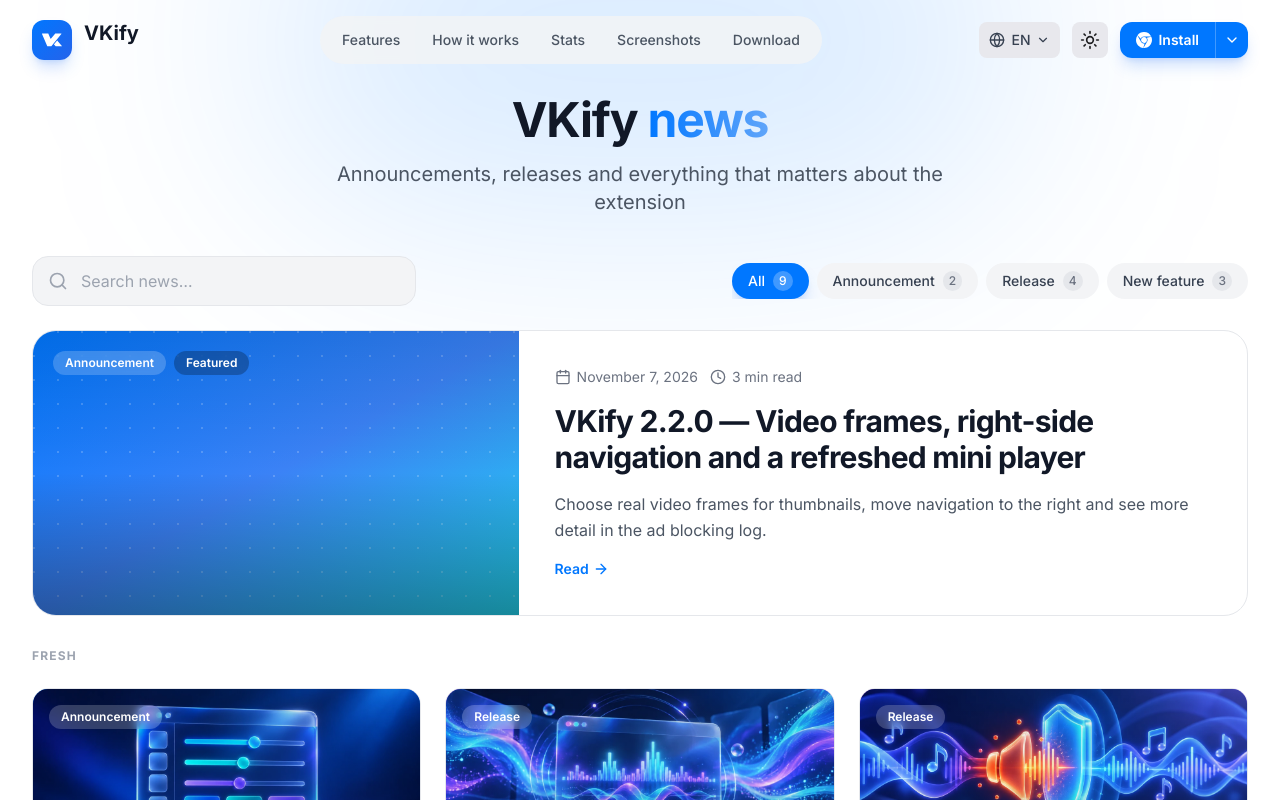
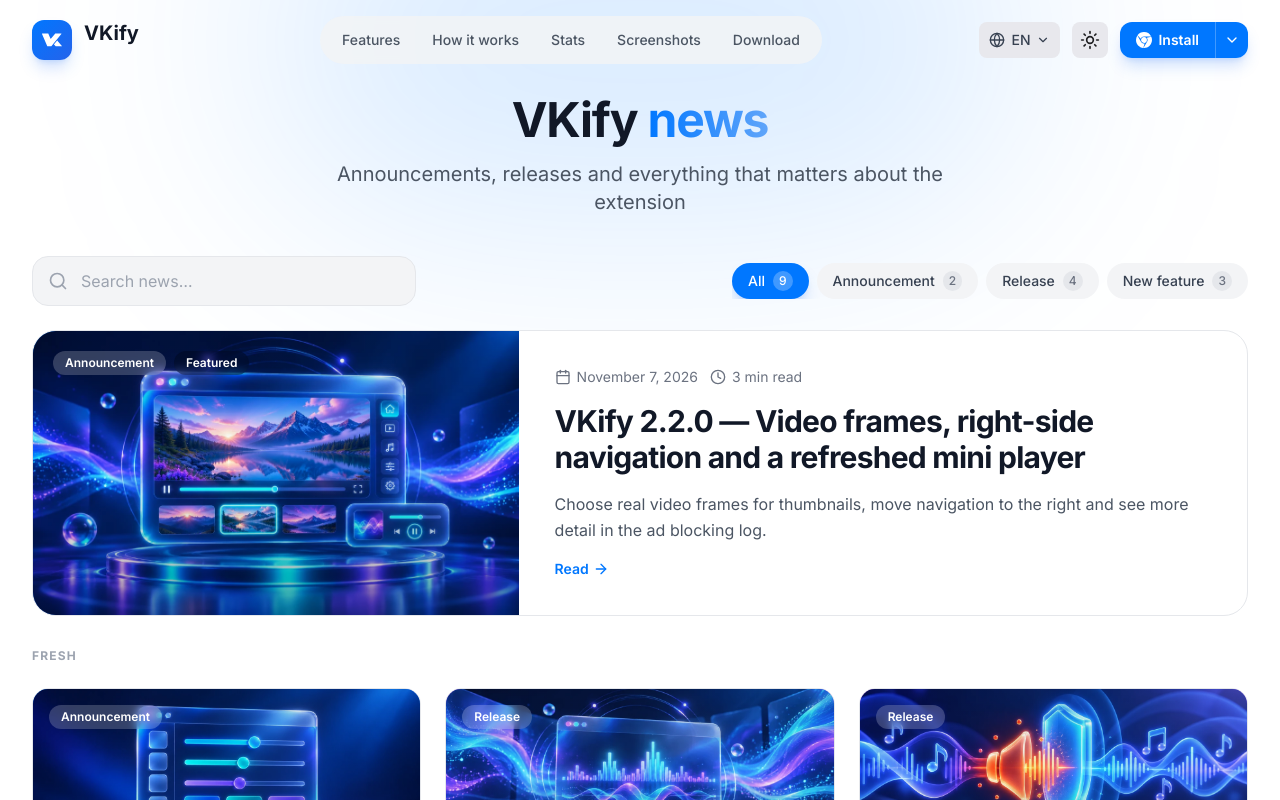
Before and after one commit to VKify/frontend, a React (Vite) app: page /news in a window 1280 px wide. Shown: the top 800 px of the page. Built offline with nearby package versions, Linux system fonts and the light colour scheme; a web font is replaced by a local one.

Commit message:
feat: add cover artwork for VKify 2.2.0 news

```diff
--- a/src/data/news.js
+++ b/src/data/news.js
@@ -13,6 +13,7 @@
 export const news = [
 {
   "slug": "vkify-2-2-0",
+  "image": "/news/vkify-2-2-0.webp",
   "date": "2026-11-07",
   "category": "announcement",
   "accent": "blue",
```
Also changed, not shown: public/news/vkify-2-2-0.webp (added).
